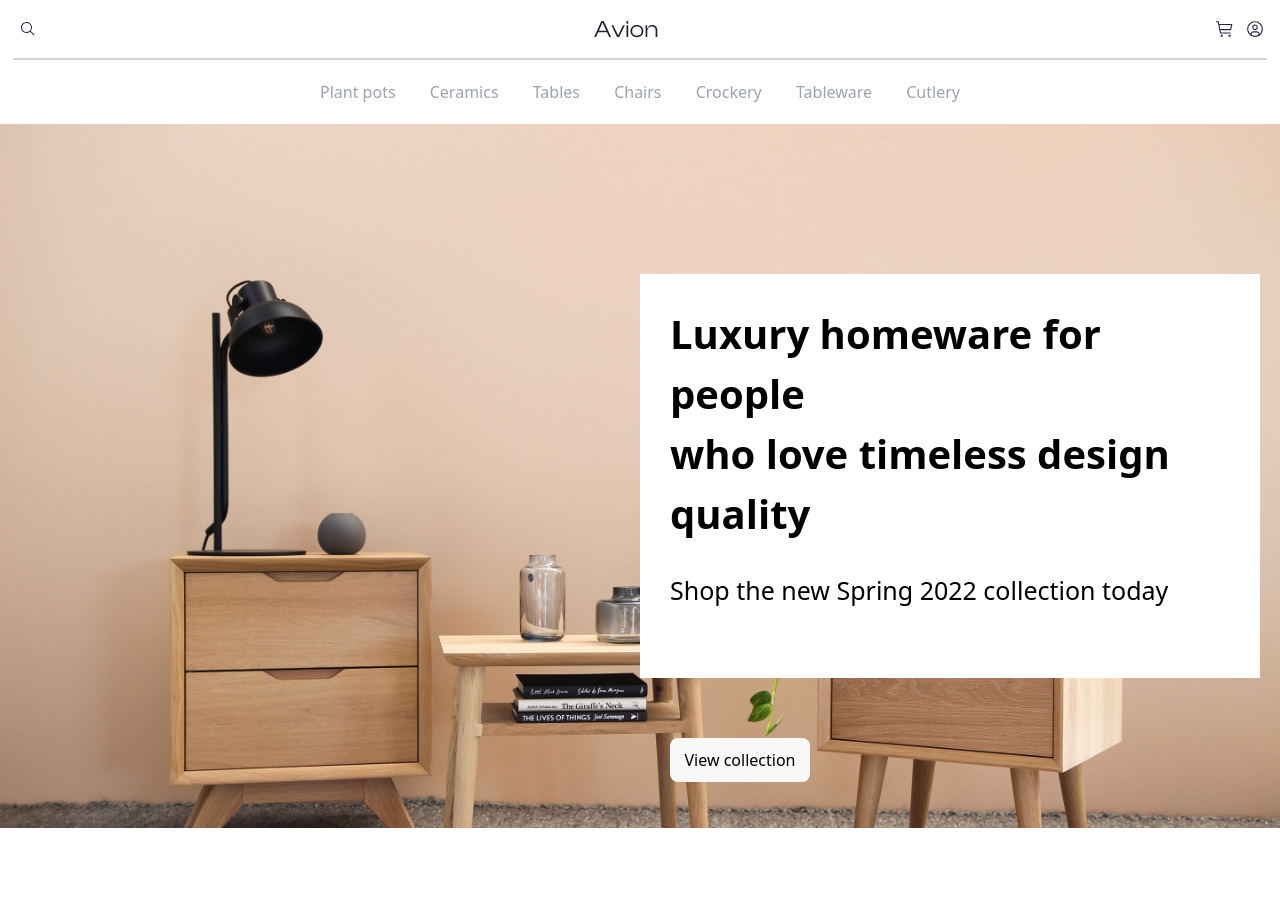
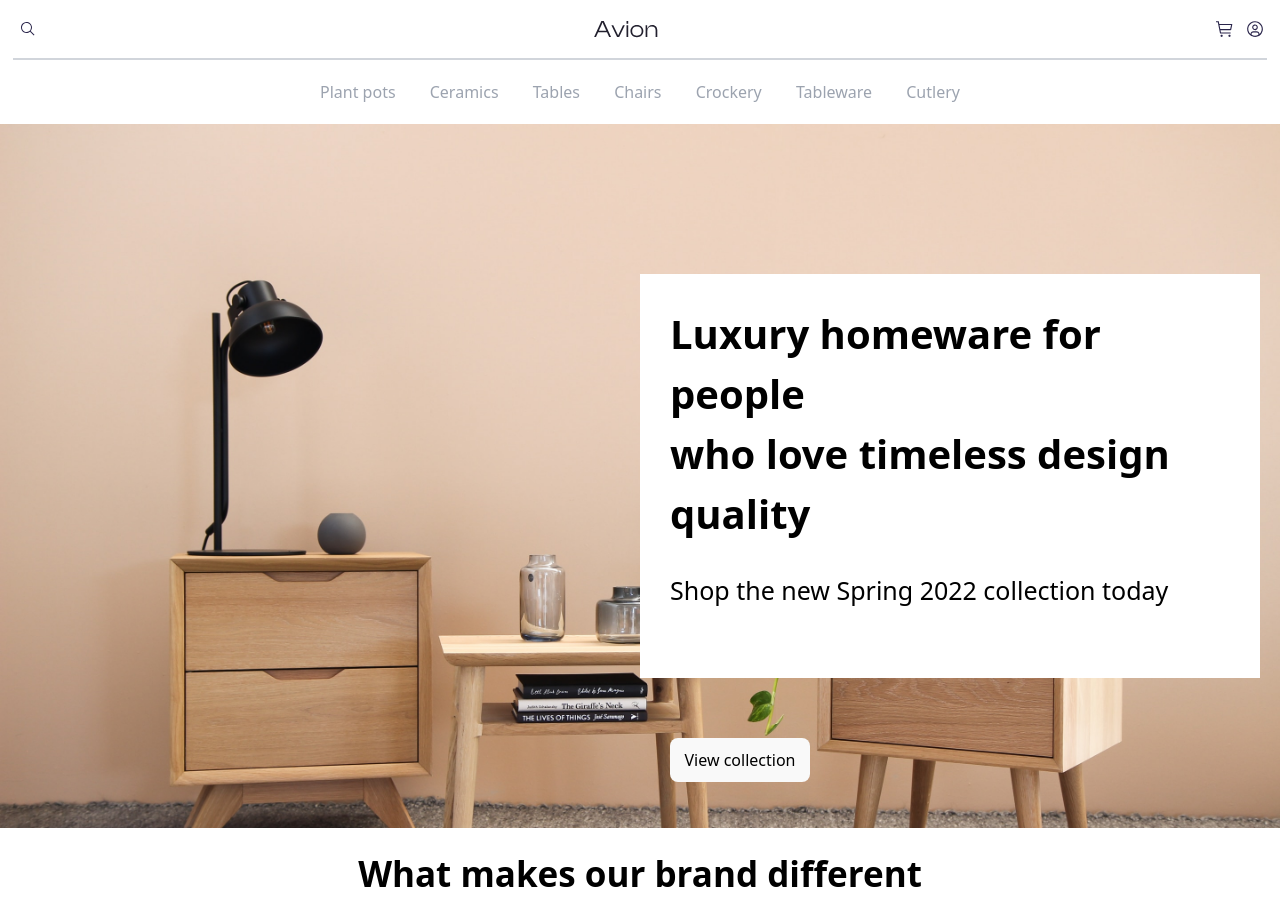
Before and after one commit to Bakhtovarkhuja/colabb, a website: page src/index.html in a window 1280 px wide. Before the commit the page ends 828 px from the top, so only its background shows below. Drawn offline with nearby package versions, Linux system fonts and the light colour scheme; files that its build step writes are made by us from their sources.

Commit message:
add section by main

```diff
--- a/src/index.html
+++ b/src/index.html
@@ -1,11 +1,13 @@
 <!DOCTYPE html>
 <html lang="en">
+
 <head>
     <meta charset="UTF-8">
     <meta name="viewport" content="width=device-width, initial-scale=1.0">
     <title>Document</title>
     <link rel="stylesheet" href="/src/output.css">
 </head>
+
 <body>
     <nav class="flex px-[20px] py-[20px] justify-between">
         <img src="/Search (1).svg" alt="" class="hidden lg:block">
@@ -28,7 +30,8 @@
     </section>
     <section class="flex px-[20px] my-[20px] flex-col gap-5 lg:hidden">
         <b class="text-[25px]">Luxury homeware for people who love timeless design quality</b>
-        <p class="text-[20px]">With our new collection, view over 400 bespoke pieces from homeware through to furniture today</p>
+        <p class="text-[20px]">With our new collection, view over 400 bespoke pieces from homeware through to furniture
+            today</p>
         <button class="text-[20px] py-[10px] bg-[#F9F9F9] rounded-lg">View collection</button>
     </section>
     <img src="/fa9b27255272d76e665cce4314b4aedb.jfif" alt="" class="lg:hidden">
@@ -39,5 +42,10 @@
             <button class="mt-[100px] w-[140px] bg-[#F9F9F9] py-[10px] rounded-lg">View collection</button>
         </div>
     </section>
+    <section class="px-[20px] text-[22px] mt-[20px] lg:text-center lg:text-[35px]">
+        <b >What makes our brand <br class="lg:hidden">
+            different</b>
+    </section>
 </body>
+
 </html>
```
